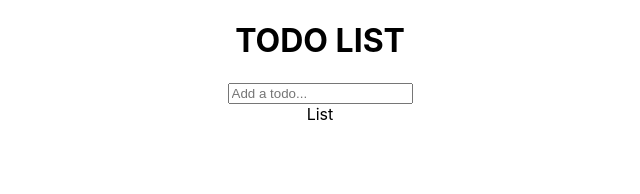
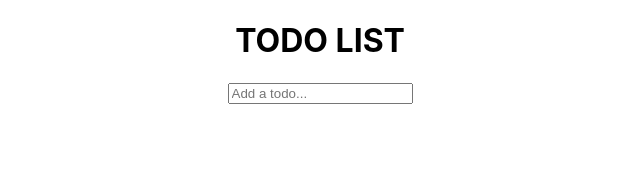
Before and after one commit to ajay09a/Task, a React (Create React App) app: page / in a window 1280 px wide. Shown: the top 194 px of the page, without its empty margins (320-960 px from the left). Built offline with nearby package versions, Linux system fonts and the light colour scheme.

Commit message:
display list item

```diff
--- a/src/App.js
+++ b/src/App.js
@@ -4,7 +4,7 @@ import './App.css';
 import List from './List';
 
 function App() {
-  const [todos, setTodos] = useState([]);
+  const [todos, setTodos] = useState(["list", "item"]);
   const [input, setInput] = useState('');
 
   const addTodo = () => {
@@ -25,7 +25,7 @@ function App() {
           onChange={(e) => setInput(e.target.value)}
           onKeyPress={(e) => e.key === 'Enter' && addTodo()}
         />
-      <List/>
+      <List todos={todos}/>
     </div>
   );
 }
--- a/src/List.js
+++ b/src/List.js
@@ -1,8 +1,17 @@
 import React from 'react'
 
-function List() {
+function List(props) {
   return (
-    <div>List</div>
+    <div className="todo-list">
+        {props.todos.map((todo) => (
+          <div
+            key={todo.id}
+            className={`todo-card ${todo.completed ? 'completed' : ''}`}
+          >
+            {todo.text}
+          </div>
+        ))}
+      </div>
   )
 }
 
```
